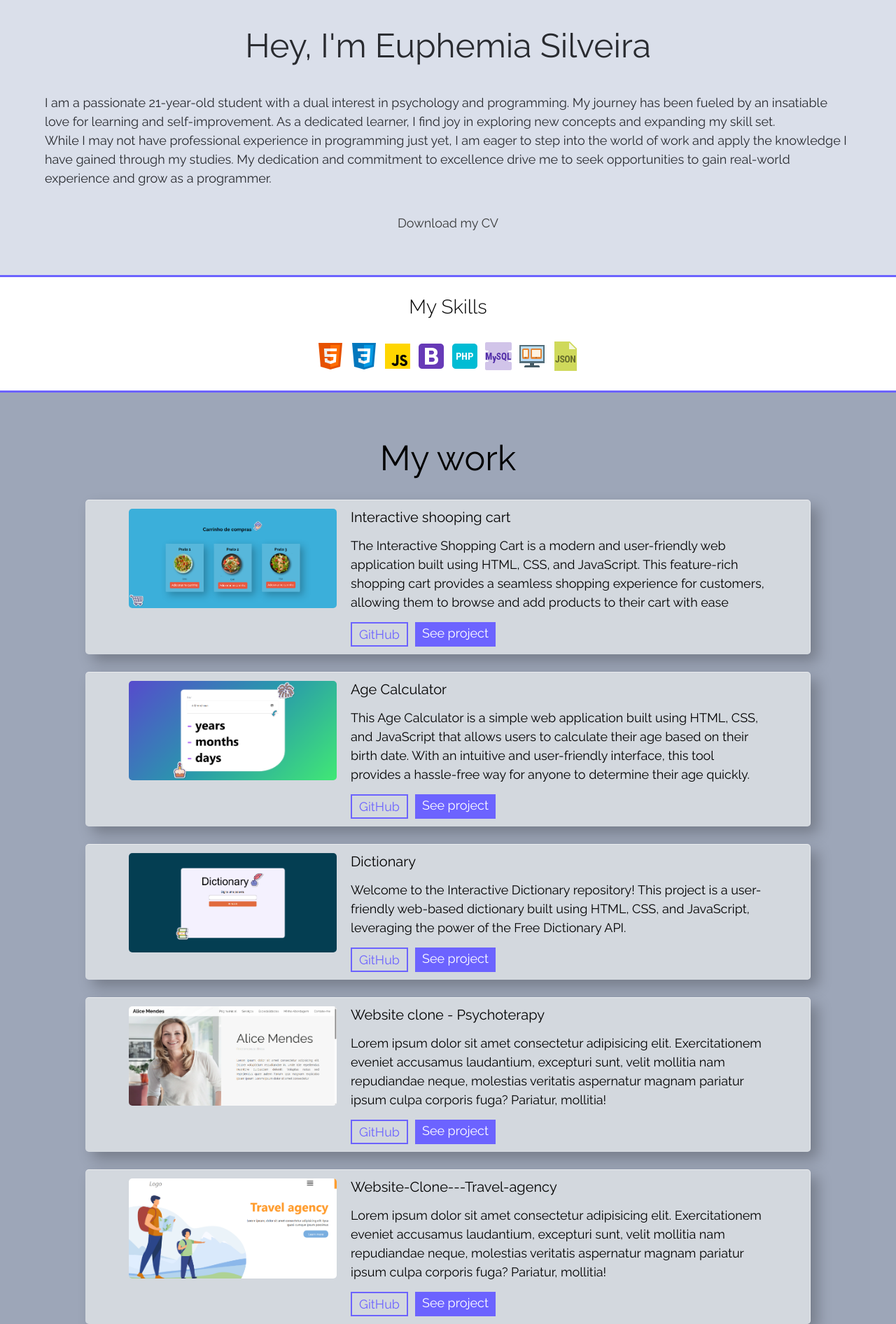
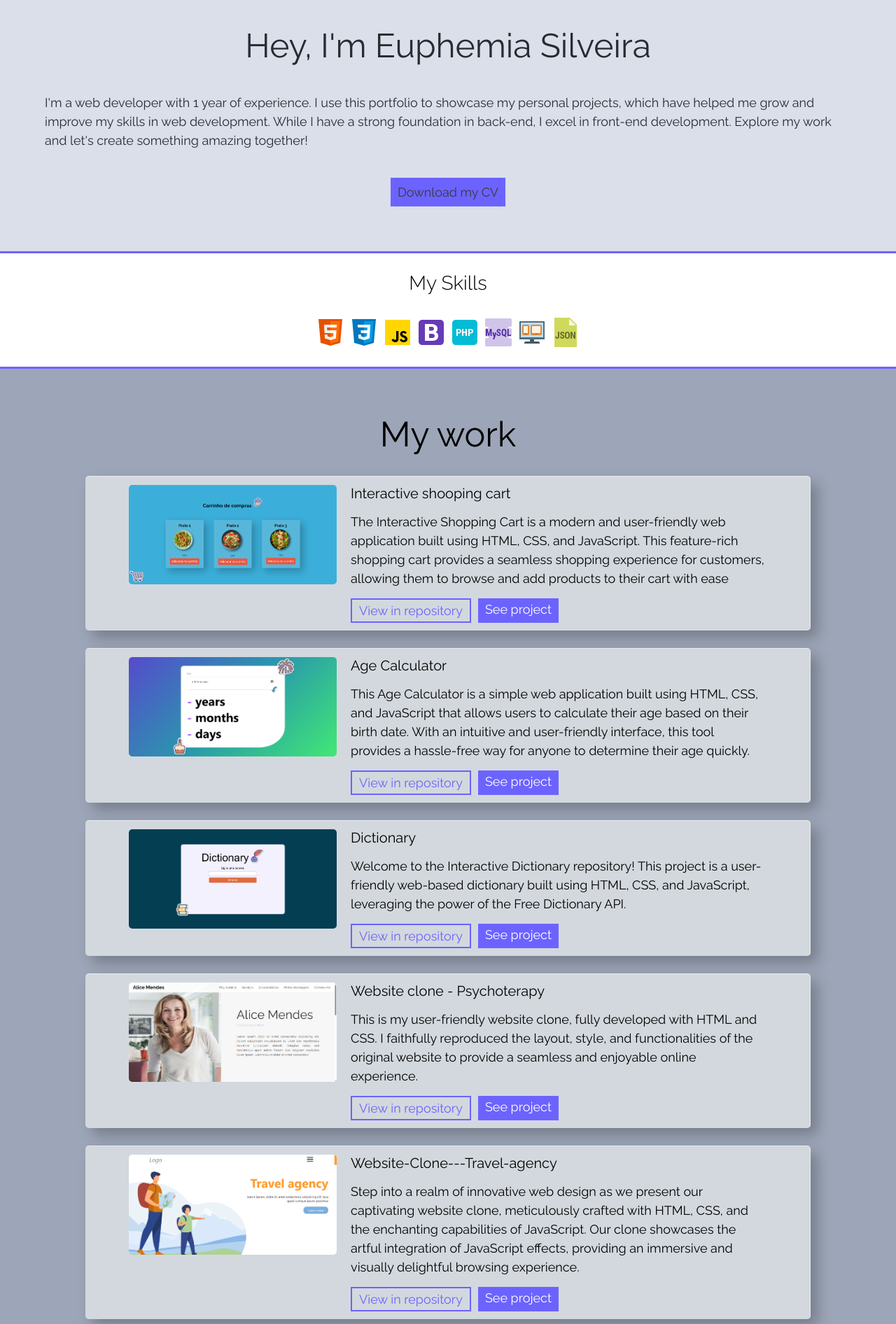
Before and after one commit to MissSilveira/My-portfolio, a plain HTML site: page index.html in a window 1280 px wide. Shown: the part 900-2792 px from the top of the page at 70% size. Drawn offline with Linux system fonts and the light colour scheme.

Commit message:
mudança informações

```diff
--- a/css/style.css
+++ b/css/style.css
@@ -219,7 +219,7 @@ nav ul li{
     color: var(--blue);
 }
 
-.about-me button{
+.about-me a{
     padding: 10px;
     font-size: 1.8em;
     border: none;
@@ -228,7 +228,7 @@ nav ul li{
     transition: .3s;
 }
 
-.about-me button:hover{
+.about-me a:hover{
     background: #5a6170;
     color: white;
 }
--- a/index.html
+++ b/index.html
@@ -31,9 +31,7 @@
             <h3 data-anime="top" >About me</h3>
             <h2 data-anime="right">Hey, I'm <span>Euphemia Silveira</span></h2>
             <p data-anime="left">
-                I am a passionate 21-year-old student with a dual interest in psychology and programming. My journey has been fueled by an insatiable love for learning and self-improvement. As a dedicated learner, I find joy in exploring new concepts and expanding my skill set.
-                <br>
-                While I may not have professional experience in programming just yet, I am eager to step into the world of work and apply the knowledge I have gained through my studies. My dedication and commitment to excellence drive me to seek opportunities to gain real-world experience and grow as a programmer.
+                I'm a web developer with 1 year of experience. I use this portfolio to showcase my personal projects, which have helped me grow and improve my skills in web development. While I have a strong foundation in back-end, I excel in front-end development. Explore my work and let's create something amazing together!
             </p>
                 <a href="https://drive.google.com/file/d/1CwpYKWdwvrBkYiriL_0n-FqHGszljfaQ/view?usp=sharing" id="cv">Download my CV</a>
     </section>
--- a/js/main.js
+++ b/js/main.js
@@ -71,7 +71,7 @@ const projects = [
         'name': 'Website clone - Psychoterapy',
         'urlImg': 'img/project-psycho.png',
         'urlGithub': 'https://github.com/MissSilveira/Website-Clone---psychoterapy',
-        'description': 'Lorem ipsum dolor sit amet consectetur adipisicing elit. Exercitationem eveniet accusamus laudantium, excepturi sunt, velit mollitia nam repudiandae neque, molestias veritatis aspernatur magnam pariatur ipsum culpa corporis fuga? Pariatur, mollitia!',
+        'description': 'This is my user-friendly website clone, fully developed with HTML and CSS. I faithfully reproduced the layout, style, and functionalities of the original website to provide a seamless and enjoyable online experience.',
         'url': 'https://misssilveira.github.io/Website-Clone---psychoterapy/'
     },
 
@@ -79,7 +79,7 @@ const projects = [
         'name': 'Website-Clone---Travel-agency',
         'urlImg': 'img/project-travel.png',
         'urlGithub': 'https://github.com/MissSilveira/Website-Clone---Travel-agency',
-        'description': 'Lorem ipsum dolor sit amet consectetur adipisicing elit. Exercitationem eveniet accusamus laudantium, excepturi sunt, velit mollitia nam repudiandae neque, molestias veritatis aspernatur magnam pariatur ipsum culpa corporis fuga? Pariatur, mollitia!',
+        'description': 'Step into a realm of innovative web design as we present our captivating website clone, meticulously crafted with HTML, CSS, and the enchanting capabilities of JavaScript. Our clone showcases the artful integration of JavaScript effects, providing an immersive and visually delightful browsing experience.',
         'url': 'https://misssilveira.github.io/Website-Clone---Travel-agency/'
     },
 
@@ -87,7 +87,7 @@ const projects = [
         'name': 'Website-Clone---Velocity',
         'urlImg': 'img/project-velocity.png',
         'urlGithub': 'https://github.com/MissSilveira/velocity',
-        'description': 'Lorem ipsum dolor sit amet consectetur adipisicing elit. Exercitationem eveniet accusamus laudantium, excepturi sunt, velit mollitia nam repudiandae neque, molestias veritatis aspernatur magnam pariatur ipsum culpa corporis fuga? Pariatur, mollitia!',
+        'description': 'I am thrilled to present my web development project, a charming website built using the foundational technologies of HTML, CSS, and JavaScript. This website consists of two well-defined pages, designed to provide an intuitive and pleasant user experience',
         'url': 'https://misssilveira.github.io/velocity/'
     },
 
@@ -95,7 +95,7 @@ const projects = [
         'name': 'Website-Clone--- Only Quality Food',
         'urlImg': 'img/project-food.png',
         'urlGithub': 'https://github.com/MissSilveira/Website-Clone---onlyQualityFood',
-        'description': 'Lorem ipsum dolor sit amet consectetur adipisicing elit. Exercitationem eveniet accusamus laudantium, excepturi sunt, velit mollitia nam repudiandae neque, molestias veritatis aspernatur magnam pariatur ipsum culpa corporis fuga? Pariatur, mollitia!',
+        'description': 'Im excited to present my HTML and CSS template clone, a project Ive crafted to enhance my web development competencies. This endeavor serves as a training ground where Ive replicated a carefully designed template using HTML and CSS, allowing me to sharpen my abilities and refine my understanding of modern web design principles.',
         'url': 'https://misssilveira.github.io/Website-Clone---onlyQualityFood/'
     },
 
@@ -113,7 +113,7 @@ const exibeProjetos = () =>{
             <h3>${projeto.name}</h3>
             <p>${projeto.description}</p>
             <div class="projects-link">
-                <a href="${projeto.urlGithub}" class="btn-github">GitHub</a>
+                <a href="${projeto.urlGithub}" class="btn-github">View in repository</a>
                 <a href="${projeto.url}" class="btn-project">See project</a>
         </div>
         `
```
